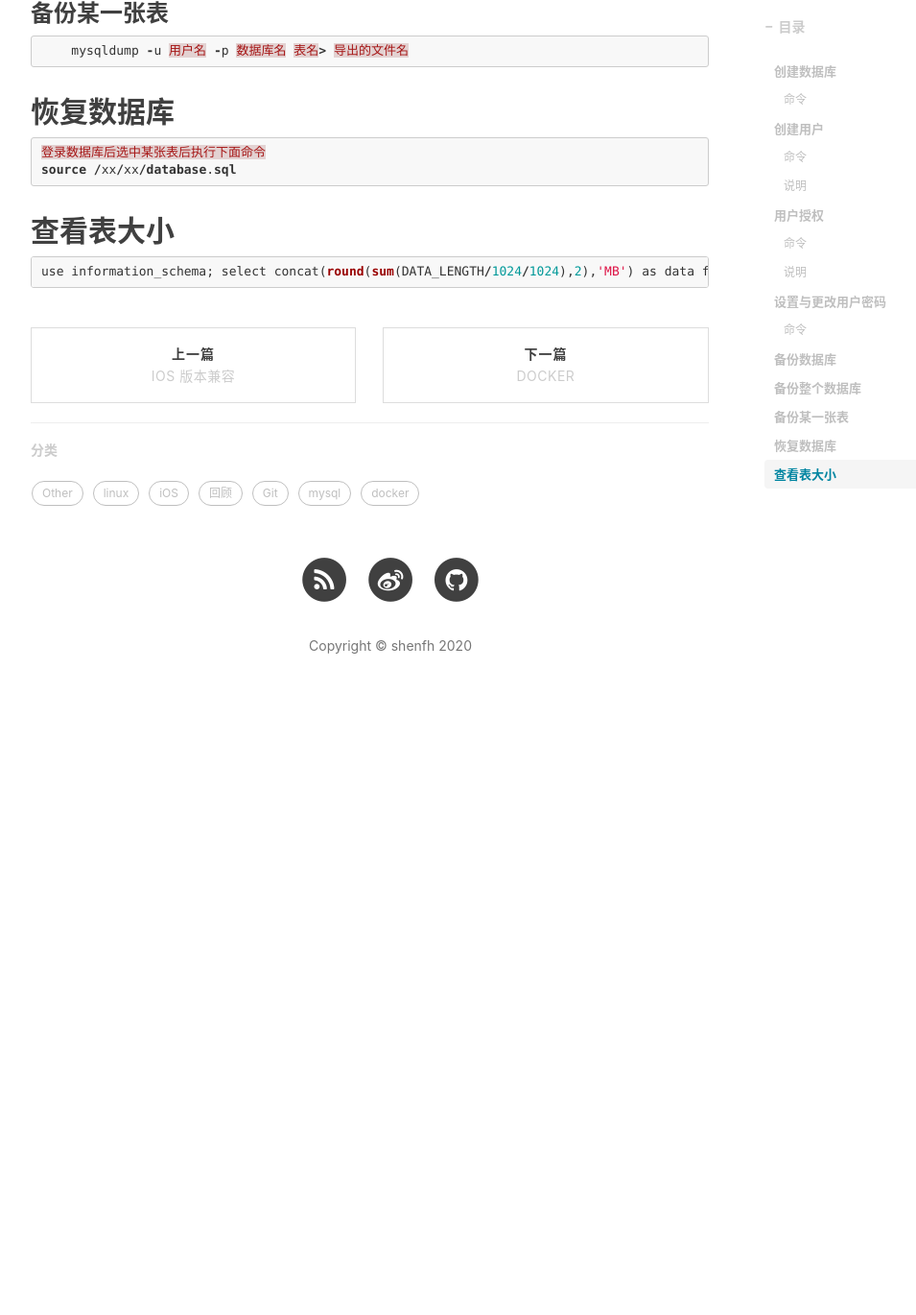
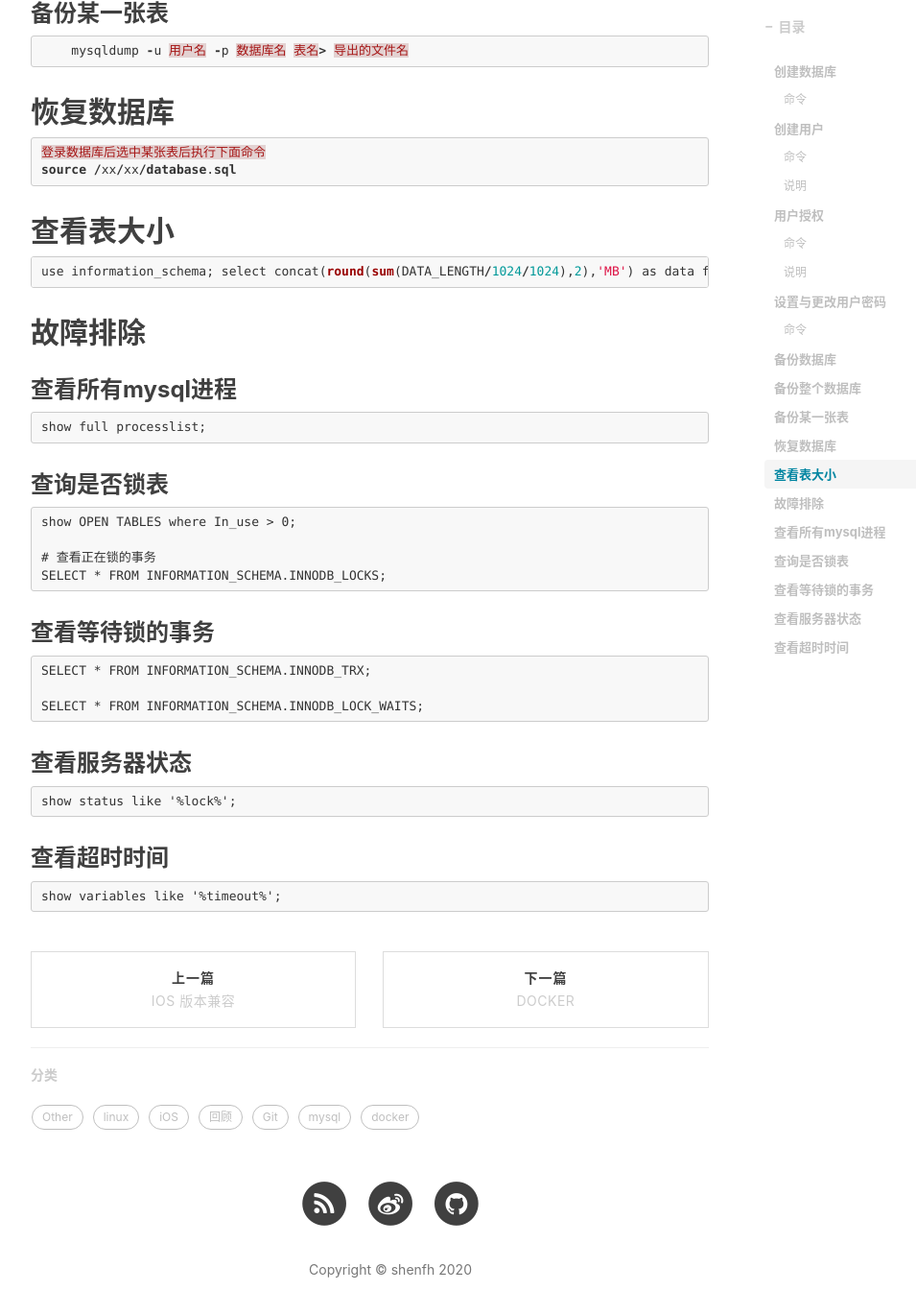
Before and after one commit to fooval-shen/shenfh.github.io, a Jekyll site: the page built from _posts/shenfh/2019-10-30-mysql-command.md, in a window 1280 px wide and 1400 px high, scrolled down 1941 px. Shown: the top 1370 px of the window at 96% size, without its empty margins (233-1188 px from the left). Built offline with Jekyll 4.4.1, drawn with Linux system fonts in a browser that asks for light colours; nearby versions of some CDN libraries; comment, search, counter and statistics services are not loaded; before the commit the page ends 2691 px from its top, so only the background shows below that.

Commit message:
modify blog

````diff
--- a/_posts/shenfh/2019-10-30-mysql-command.md
+++ b/_posts/shenfh/2019-10-30-mysql-command.md
@@ -94,3 +94,42 @@ source /xx/xx/database.sql
 use information_schema;
 select concat(round(sum(DATA_LENGTH/1024/1024),2),'MB') as data  from TABLES where table_schema='xxx' and table_name='xxx';
 ```
+
+
+## 故障排除
+
+### 查看所有mysql进程
+
+```
+show full processlist;
+```
+
+
+### 查询是否锁表
+
+```
+show OPEN TABLES where In_use > 0;
+
+# 查看正在锁的事务
+SELECT * FROM INFORMATION_SCHEMA.INNODB_LOCKS;
+```
+
+
+### 查看等待锁的事务
+
+```
+SELECT * FROM INFORMATION_SCHEMA.INNODB_TRX;
+
+SELECT * FROM INFORMATION_SCHEMA.INNODB_LOCK_WAITS;
+```
+
+### 查看服务器状态
+
+```
+show status like '%lock%';
+```
+### 查看超时时间
+
+```
+show variables like '%timeout%';
+```
````
